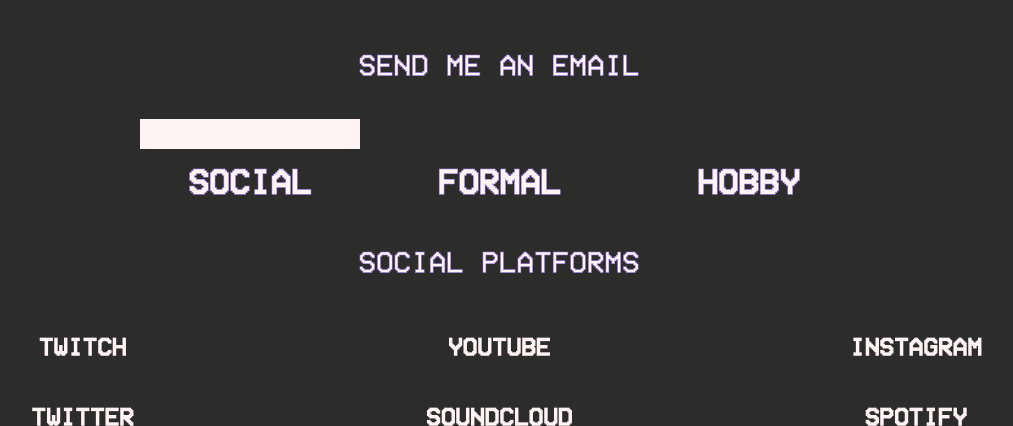
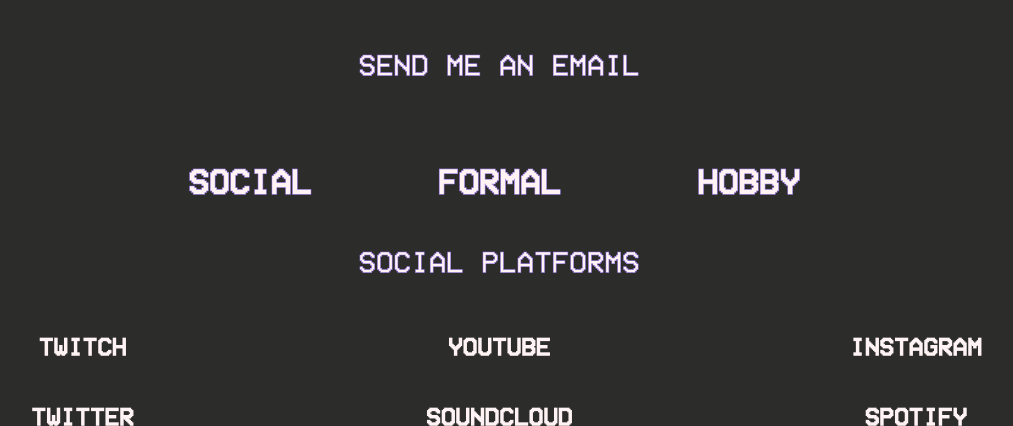
Before and after one commit to Rickmuda/Second-year-portfolio, a PHP site: page /html/contact.html in a window 1280 px wide, with the pointer over the restyled element. Shown: the top 426 px of the page, without its empty margins (141-1154 px from the left). Run offline with PHP 8.4, Linux system fonts and the light colour scheme; some libraries are stand-ins or nearby versions.

Commit message:
Image changes

```diff
--- a/css/contact.css
+++ b/css/contact.css
@@ -38,7 +38,6 @@
     }
 
     .category-div:hover {
-        background-color: #fff3f3;
         margin: 10px;
         padding: 10px;
 
```
Also changed, not shown: img/other_projects/sudoku.png, img/school_projects/english-quiz.png, img/school_projects/irritante-webpagina.png, img/school_projects/one-pager.png, img/school_projects/webshop.png, img/school_projects/whack-a-mom.png.
